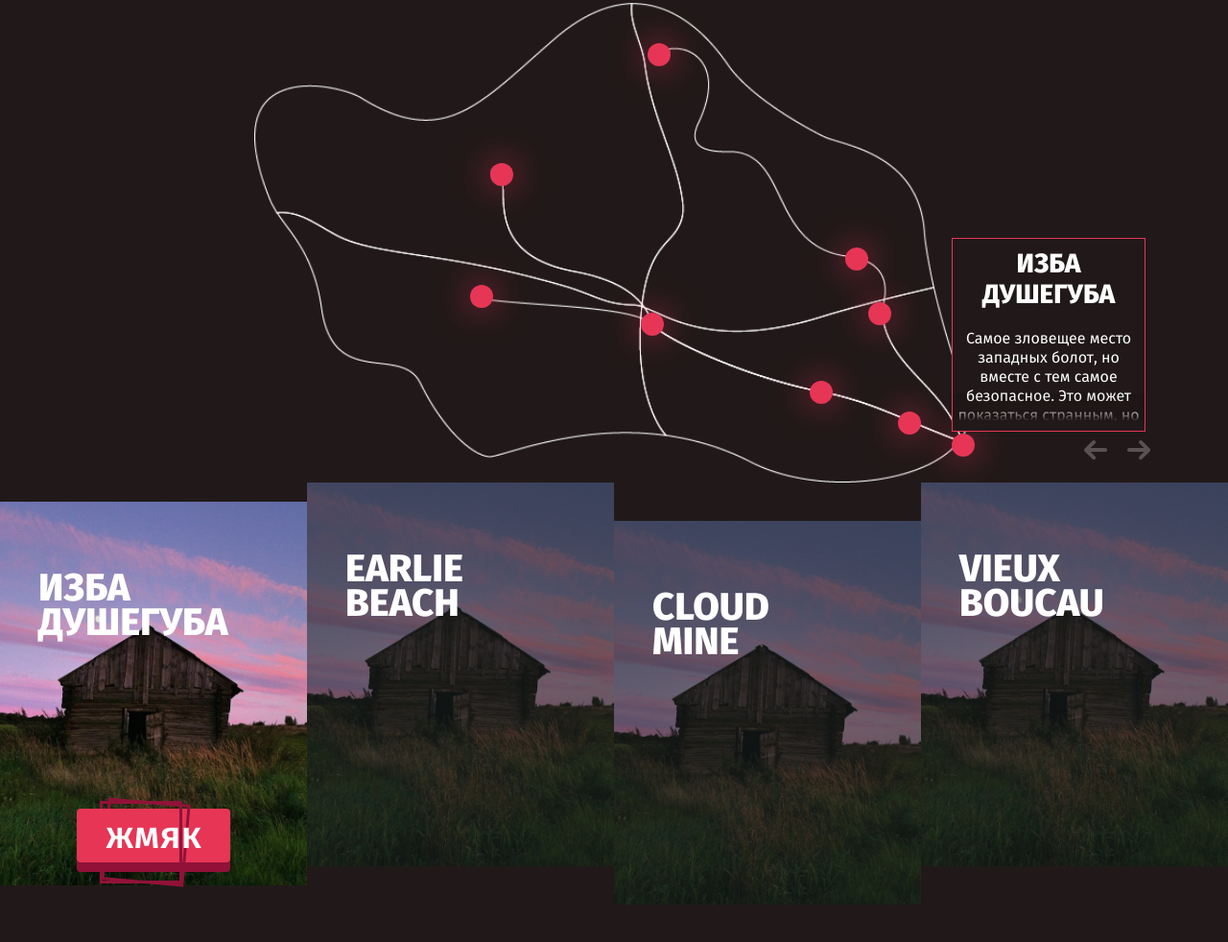
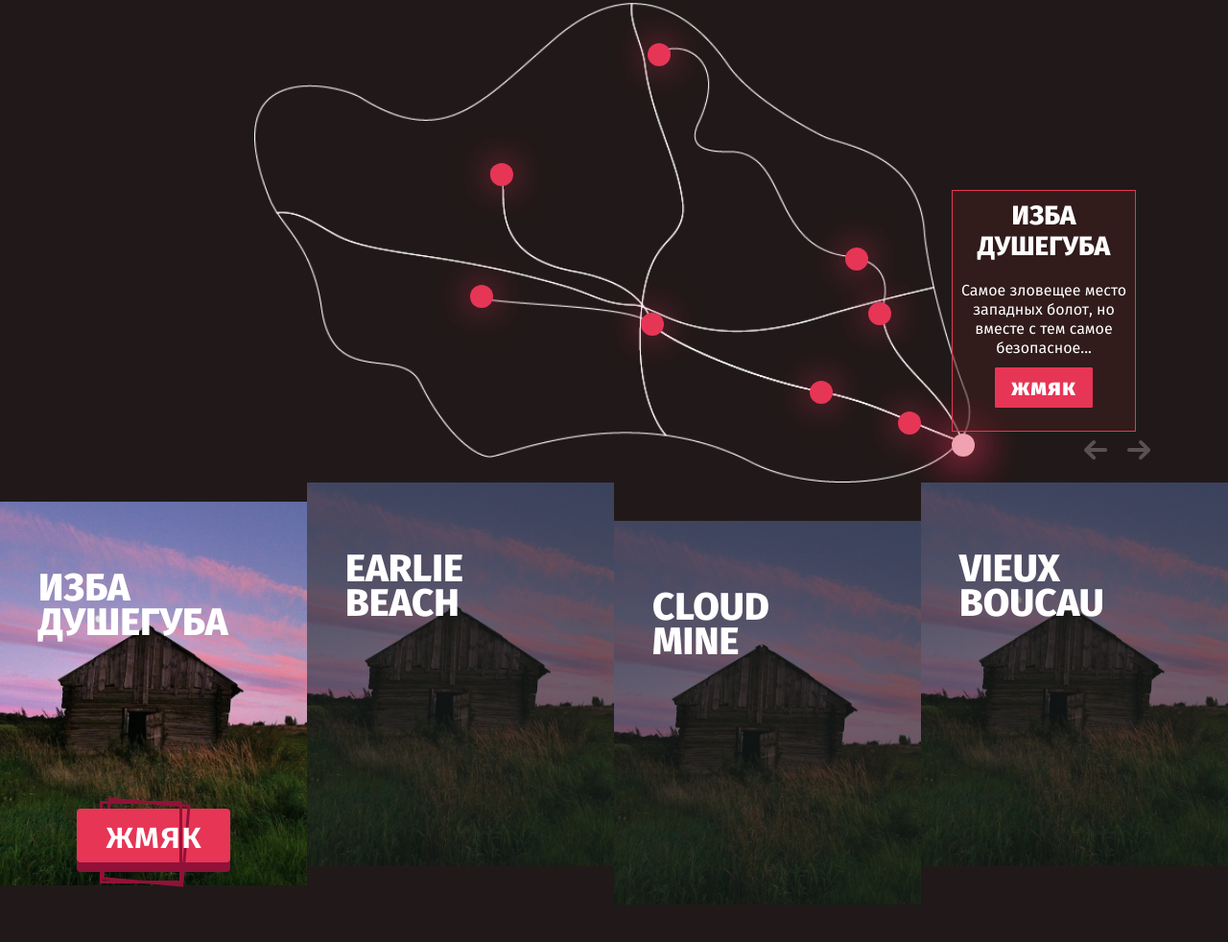
Before and after one commit to Thunderinthegrass/swamps, a website: page app/index.html in a window 1280 px wide. Shown: the part 837-1819 px from the top of the page at 96% size. Drawn offline with nearby package versions, Linux system fonts and the light colour scheme.

Commit message:
доделал swamps - кнопки, окно описания, карту, мерцание текста

```diff
--- a/app/index.html
+++ b/app/index.html
@@ -527,14 +527,16 @@
       <div class="slider__map">
         <div class="slider__map-dots map--dot-1">
           <div class="slider__dots-circle"></div>
-          <a href="#">
           <div class="slider__dots-content slider__dots-content-1">
             <div class="slider__dots-contenttitle">
               Изба душегуба</div>
             <div class="slider__dots-contenttext">
-                Самое зловещее место западных болот, но вместе с тем самое безопасное. Это может показаться странным, но
-                именно так обстоят дела
+              <div class="box-glitch">
+                <span class="glitch">Самое зловещее место западных болот, но вместе с тем самое безопасное...</span>
               </div>
+            </div>
+            <a href="#" class="slider__dots-btn">
+              <span class="slider__dots-btntext">жмяк</span>
             </a>
           </div>
         </div>
@@ -544,9 +546,13 @@
             <div class="slider__dots-contenttitle">
               Изба душегуба</div>
             <div class="slider__dots-contenttext">
-            Самое зловещее место западных болот, но вместе с тем самое безопасное. Это может показаться странным, но
-            именно так обстоят дела
+              <div class="box-glitch">
+                <span class="glitch">Самое зловещее место западных болот, но вместе с тем самое безопасное...</span>
               </div>
+            </div>
+            <a href="#" class="slider__dots-btn">
+              <span class="slider__dots-btntext">жмяк</span>
+            </a>
           </div>
         </div>
         <div class="slider__map-dots map--dot-3">
@@ -555,9 +561,13 @@
             <div class="slider__dots-contenttitle">
               Изба душегуба</div>
             <div class="slider__dots-contenttext">
-            Самое зловещее место западных болот, но вместе с тем самое безопасное. Это может показаться странным, но
-            именно так обстоят дела
+              <div class="box-glitch">
+                <span class="glitch">Самое зловещее место западных болот, но вместе с тем самое безопасное...</span>
               </div>
+            </div>
+            <a href="#" class="slider__dots-btn">
+              <span class="slider__dots-btntext">жмяк</span>
+            </a>
           </div>
         </div>
         <div class="slider__map-dots map--dot-4">
@@ -566,9 +576,13 @@
             <div class="slider__dots-contenttitle">
               Изба душегуба</div>
             <div class="slider__dots-contenttext">
-            Самое зловещее место западных болот, но вместе с тем самое безопасное. Это может показаться странным, но
-            именно так обстоят дела
+              <div class="box-glitch">
+                <span class="glitch">Самое зловещее место западных болот, но вместе с тем самое безопасное...</span>
               </div>
+            </div>
+            <a href="#" class="slider__dots-btn">
+              <span class="slider__dots-btntext">жмяк</span>
+            </a>
           </div>
         </div>
         <div class="slider__map-dots map--dot-5">
@@ -577,9 +591,13 @@
             <div class="slider__dots-contenttitle">
               Изба душегуба</div>
             <div class="slider__dots-contenttext">
-            Самое зловещее место западных болот, но вместе с тем самое безопасное. Это может показаться странным, но
-            именно так обстоят дела
+              <div class="box-glitch">
+                <span class="glitch">Самое зловещее место западных болот, но вместе с тем самое безопасное...</span>
               </div>
+            </div>
+            <a href="#" class="slider__dots-btn">
+              <span class="slider__dots-btntext">жмяк</span>
+            </a>
           </div>
         </div>
         <div class="slider__map-dots map--dot-6">
@@ -588,9 +606,13 @@
             <div class="slider__dots-contenttitle">
               Изба душегуба</div>
             <div class="slider__dots-contenttext">
-            Самое зловещее место западных болот, но вместе с тем самое безопасное. Это может показаться странным, но
-            именно так обстоят дела
+              <div class="box-glitch">
+                <span class="glitch">Самое зловещее место западных болот, но вместе с тем самое безопасное...</span>
               </div>
+            </div>
+            <a href="#" class="slider__dots-btn">
+              <span class="slider__dots-btntext">жмяк</span>
+            </a>
           </div>
         </div>
         <div class="slider__map-dots map--dot-7">
@@ -599,9 +621,13 @@
             <div class="slider__dots-contenttitle">
               Изба душегуба</div>
             <div class="slider__dots-contenttext">
-            Самое зловещее место западных болот, но вместе с тем самое безопасное. Это может показаться странным, но
-            именно так обстоят дела
+              <div class="box-glitch">
+                <span class="glitch">Самое зловещее место западных болот, но вместе с тем самое безопасное...</span>
               </div>
+            </div>
+            <a href="#" class="slider__dots-btn">
+              <span class="slider__dots-btntext">жмяк</span>
+            </a>
           </div>
         </div>
         <div class="slider__map-dots map--dot-8">
@@ -610,9 +636,13 @@
             <div class="slider__dots-contenttitle">
               Изба душегуба</div>
             <div class="slider__dots-contenttext">
-            Самое зловещее место западных болот, но вместе с тем самое безопасное. Это может показаться странным, но
-            именно так обстоят дела
+              <div class="box-glitch">
+                <span class="glitch">Самое зловещее место западных болот, но вместе с тем самое безопасное...</span>
               </div>
+            </div>
+            <a href="#" class="slider__dots-btn">
+              <span class="slider__dots-btntext">жмяк</span>
+            </a>
           </div>
         </div>
         <div class="slider__map-dots map--dot-9">
@@ -621,9 +651,13 @@
             <div class="slider__dots-contenttitle">
               Изба душегуба</div>
             <div class="slider__dots-contenttext">
-            Самое зловещее место западных болот, но вместе с тем самое безопасное. Это может показаться странным, но
-            именно так обстоят дела
+              <div class="box-glitch">
+                <span class="glitch">Самое зловещее место западных болот, но вместе с тем самое безопасное...</span>
               </div>
+            </div>
+            <a href="#" class="slider__dots-btn">
+              <span class="slider__dots-btntext">жмяк</span>
+            </a>
           </div>
         </div>
 
--- a/app/scss/style.scss
+++ b/app/scss/style.scss
@@ -264,71 +264,190 @@
     min-height: 500px;
     overflow: visible;
   }
-  .slick-current{
-    .slider__dots-content{
+  .slick-current {
+    .slider__dots-content {
       display: block;
       overflow: hidden;
-      background: #211919;
+      // background: #211919;
+      // background: rgba(#211919, 0.8);
+      background: rgba(#421e1e, 0.5);
       position: relative;
       z-index: 1;
-      &:after{
-        content: "";
-        position: absolute;
-        height: 10px;
-        width: 100%;
-        left: 0;
-        bottom: 0;
-        background: #211919;
-        box-shadow: 0 0 5px 2px #211919, 0 0 10px #211919, 0px 0 25px #211919, 0px 0 25px #211919, 0 0 25px #211919;
+      //   &:after{
+      //     content: "";
+      //     position: absolute;
+      //     height: 10px;
+      //     width: 100%;
+      //     left: 0;
+      //     bottom: 0;
+      //     background: #211919;
+      //     box-shadow: 0 0 5px 2px #211919, 0 0 10px #211919, 0px 0 25px #211919, 0px 0 25px #211919, 0 0 25px #211919;
+      // }
     }
   }
-}
-.slider__dots-content{
+  .slider__dots-content {
     display: none;
-  width: 200px;
-  height: 200px;
-  border: 1px solid #E73556;
+    width: 190px;
+    min-height: 250px;
+    border: 1px solid #e73556;
     text-align: center;
   }
-.slider__dots-contenttitle{
+  .slider__dots-contenttitle {
     font-size: 28px;
     font-weight: 700;
     text-transform: uppercase;
     padding: 10px;
   }
-.slider__dots-contenttext{
+  .slider__dots-contenttext {
     position: relative;
     font-size: 16px;
     line-height: 20px;
     padding: 10px 0;
+    .box-glitch {
+      display: flex;
+      justify-content: center;
+      align-items: center;
+      height: 100%;
+      .glitch {
+         font-size:16px;
+         position: relative;
+         &:before, &:after {
+            content:'Самое зловещее место западных болот, но вместе с тем самое безопасное...';
+            color:#fff;
+            position: absolute;
+            top:0;
+            overflow:hidden;
+         }
+         &:before {
+            left:1px;
+            text-shadow: -1px 0 #000;
+            animation: glitch-before 2s linear 0s infinite alternate;
+         }
+         &:after {
+            left:-1px;
+            text-shadow: -1px 0 #7eacd1;
+            animation: glitch-after 2s linear 0s infinite alternate;
          }
       }
-.slider__dots-content-1{
-  transform: translate(0, -204px);
     }
-.slider__dots-content-2{
-  transform: translate(0, -205px);
+
+    @keyframes glitch-before {
+      $steps: 5;
+      @for $i from 0 through $steps {
+         #{percentage($i*(1/$steps))} {
+            clip: rect(random(150)+px, 350px, random(150)+px, 30px)
          }
-.slider__dots-content-3{
-  transform: translate(0, -224px);
       }
-.slider__dots-content-4{
-  transform: translate(0, -224px);
     }
-.slider__dots-content-5{
-  transform: translate(0, -224px);
+
+    @keyframes glitch-after {
+      $steps: 5;
+      @for $i from 0 through $steps {
+         #{percentage($i*(1/$steps))} {
+            clip: rect(random(150)+px, 350px, random(150)+px, 30px)
          }
-.slider__dots-content-6{
-  transform: translate(0, -224px);
       }
-.slider__dots-content-7{
-  transform: translate(0, -224px);
     }
-.slider__dots-content-8{
-  transform: translate(0, -224px);
   }
-.slider__dots-content-9{
-  transform: translate(0, -224px);
+}
+.slider__dots-content-1 {
+  transform: translate(0, -254px);
+}
+.slider__dots-content-2 {
+  transform: translate(0, -255px);
+}
+.slider__dots-content-3 {
+  transform: translate(-155px, -254px);
+}
+.slider__dots-content-4 {
+  transform: translate(0, -254px);
+}
+.slider__dots-content-5 {
+  transform: translate(0, -254px);
+}
+.slider__dots-content-6 {
+  transform: translate(0, -254px);
+}
+.slider__dots-content-7 {
+  transform: translate(0, 25px);
+}
+.slider__dots-content-8 {
+  transform: translate(-195px, -160px);
+}
+.slider__dots-content-9 {
+  transform: translate(-195px, -230px);
+}
+
+.slider__dots-btn {
+    position: relative;
+    display: inline-block;
+    width: 100px;
+    height: 40px;
+    background: $main-color;
+    border-radius: 1px;
+    border: 1px solid $main-color;
+    .slider__dots-btntext{
+      display: inline-block;
+      font-size: 25px;
+      font-weight: 700;
+      letter-spacing: 1px;
+      position: absolute;
+      top: 50%;
+      left: 50%;
+      transform: translate(-50%, -50%);
+    }
+    &:hover {
+      // box-shadow: 0 0 20px 10px rgba(230, 30, 10, 0.6);
+      animation: burn 1000ms ease-out forwards;
+      .slider__dots-btntext{
+        color: $main-color;
+      }
+
+      &::before {
+        content: "";
+        position: absolute;
+        left: 20%;
+        width: 50px;
+        height: 40px;
+        background: rgba(255, 230, 110, 1);
+        border-radius: 100%;
+        animation: flare 1000ms ease-out forwards;
+      }
+
+      &::after {
+        content: "";
+        position: absolute;
+        right: 20%;
+        width: 50px;
+        height: 40px;
+        background: rgba(255, 230, 110, 1);
+        border-radius: 100%;
+        animation: flare 1000ms ease-out forwards;
+      }
+    }
+  }
+
+  @keyframes flare {
+    100% {
+      transform: translateY(-20px) scale(1.5);
+      filter: blur(10px);
+      opacity: 0;
+    }
+  }
+
+  @keyframes burn {
+    0% {
+      color: rgba(255, 130, 110, 1);
+      background: rgba(255, 230, 110, 1);
+      box-shadow: 0 0 5px 0 rgba(200, 0, 10, 1), 0 0 5px 0 rgba(230, 30, 10, 0.8), 0 0 5px 0 rgba(230, 230, 10, 0.6);
+    }
+
+    100% {
+      background: #fff;
+      border: 1px solid $main-color;
+      box-shadow: 0 -35px 40px 30px rgba(255, 130, 10, 0), 0 -30px 30px 10px rgba(230, 30, 10, 0),
+        0 -20px 10px 0 rgba(255, 255, 10, 0);
+    }
   }
 .slider__map-dots {
   box-sizing: border-box;
@@ -346,6 +465,12 @@
   &:active {
     border: 1px solid #b60d2c;
     box-shadow: 0px 0px 15px rgba($main-color, 0.8), 0px 0px 35px rgba($main-color, 0.8);
+  }
+}
+.slick-current {
+  .slider__map-dots {
+    background: #f0a2b0;
+    box-shadow: 0px 0px 50px rgba($main-color, 1), 0px 0px 50px rgba($main-color, 1), 0px 0px 40px rgba($main-color, 1);
   }
 }
 .map--dot-1 {
```
Also changed, not shown: app/css/style.min.css. Lines whose indentation alone changed are shown as unchanged.
